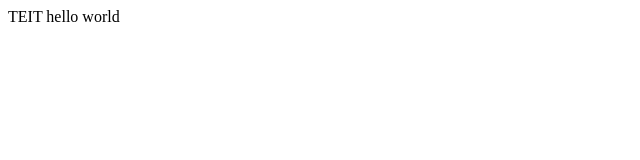
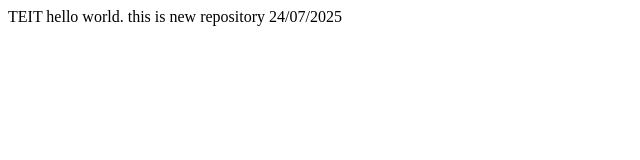
Before and after one commit to DevyaniID/localrepo, a plain HTML site: page index.html in a window 1280 px wide. Shown: the whole page, without its empty margins (0-640 px from the left). Drawn offline with Linux system fonts and the light colour scheme.

Commit message:
updated file on DevyaniAyare

```diff
--- a/index.html
+++ b/index.html
@@ -4,6 +4,7 @@
 TEIT
 </head>
 <body>
-    hello world
+    hello world.
+    this is new repository 24/07/2025
 </body>
 </html>
```
